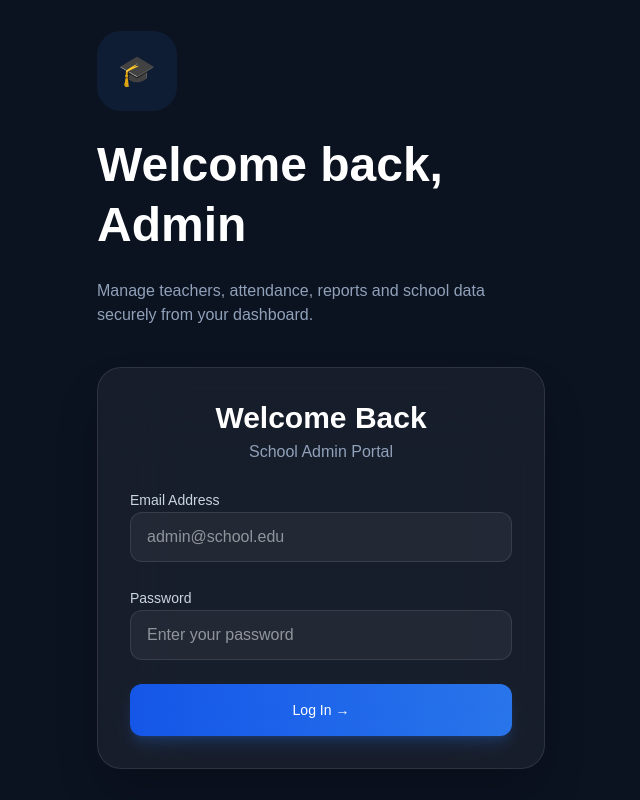
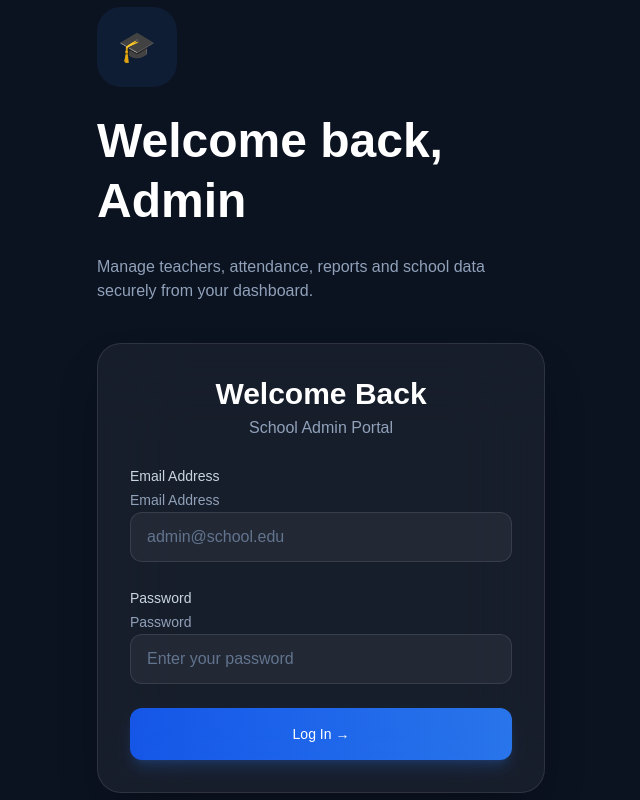
Before and after one commit to tausif1320/school-web, a Next.js app: page /login/admin in a window 1280 px wide. Shown: the whole page, without its empty margins (319-959 px from the left). Built offline with nearby package versions, Linux system fonts and the light colour scheme.

Commit message:
role selection inputs changed

```diff
--- a/src/app/login/admin/page.tsx
+++ b/src/app/login/admin/page.tsx
@@ -2,6 +2,7 @@
 
 import { useRouter } from "next/navigation";
 import Button from "@/components/ui/Button";
+import Input from "@/components/ui/Input";
 
 export default function AdminLogin() {
   const router = useRouter();
@@ -34,20 +35,18 @@ export default function AdminLogin() {
 
           <div className="space-y-2">
             <label className="text-sm text-slate-300">Email Address</label>
-            <input
+            <Input
+              label="Email Address"
               type="email"
-              placeholder="admin@school.edu"
-              className="w-full px-4 py-3 rounded-xl bg-white/5 border border-white/10 focus:outline-none focus:ring-2 focus:ring-blue-500"
-            />
+              placeholder="admin@school.edu"            />
           </div>
 
           <div className="space-y-2">
             <label className="text-sm text-slate-300">Password</label>
-            <input
+            <Input
+              label="Password"
               type="password"
-              placeholder="Enter your password"
-              className="w-full px-4 py-3 rounded-xl bg-white/5 border border-white/10 focus:outline-none focus:ring-2 focus:ring-blue-500"
-            />
+              placeholder="Enter your password"            />
           </div>
 
           <Button
--- a/src/app/login/teacher/page.tsx
+++ b/src/app/login/teacher/page.tsx
@@ -2,6 +2,7 @@
 
 import { useRouter } from "next/navigation";
 import Button from "@/components/ui/Button";
+import Input from "@/components/ui/Input";
 
 export default function TeacherLogin() {
   const router = useRouter();
@@ -34,19 +35,19 @@ export default function TeacherLogin() {
 
           <div className="space-y-2">
             <label className="text-sm text-slate-300">Email Address</label>
-            <input
+            <Input
+              label="Email Address"
               type="email"
               placeholder="teacher@school.edu"
-              className="w-full px-4 py-3 rounded-xl bg-white/5 border border-white/10 focus:outline-none focus:ring-2 focus:ring-blue-500"
             />
           </div>
 
           <div className="space-y-2">
             <label className="text-sm text-slate-300">Password</label>
-            <input
+            <Input
+              label="Password"
               type="password"
               placeholder="Enter your password"
-              className="w-full px-4 py-3 rounded-xl bg-white/5 border border-white/10 focus:outline-none focus:ring-2 focus:ring-blue-500"
             />
           </div>
 
--- a/src/app/teacher/profile/page.tsx
+++ b/src/app/teacher/profile/page.tsx
@@ -70,6 +70,7 @@ export default function TeacherProfilePage() {
                 setTemp(profile);
                 setEditing(true);
               }}
+              ripple
               variant="primary"
               className="flex-1"
             >
@@ -84,6 +85,7 @@ export default function TeacherProfilePage() {
             </button>
 
             <Button
+              ripple
               onClick={handleLogout}
               variant="danger"
               className="flex-1"
--- a/src/components/ui/Input.tsx
+++ b/src/components/ui/Input.tsx
@@ -1,31 +1,48 @@
-type Props = {
+"use client";
+
+import clsx from "clsx";
+
+type InputProps = {
   label?: string;
-  value: string;
-  onChange: (v: string) => void;
-  type?: string;
+  type?: "text" | "email" | "password" | "number" | "tel";
+  value?: string;
+  onChange?: (e: React.ChangeEvent<HTMLInputElement>) => void;
   placeholder?: string;
+  error?: string;
+  disabled?: boolean;
 };
 
 export default function Input({
   label,
+  type = "text",
   value,
   onChange,
-  type = "text",
   placeholder,
-}: Props) {
+  error,
+  disabled,
+}: InputProps) {
   return (
     <div className="space-y-1">
       {label && (
-        <label className="text-xs text-slate-400">{label}</label>
+        <label className="text-sm text-slate-400">{label}</label>
       )}
 
       <input
         type={type}
         value={value}
+        onChange={onChange}
         placeholder={placeholder}
-        onChange={(e) => onChange(e.target.value)}
-        className="w-full bg-black/40 border border-white/10 rounded-lg px-3 py-2 text-sm text-white outline-none focus:border-blue-500/40"
+        disabled={disabled}
+        className={clsx(
+          "w-full px-4 py-3 rounded-xl bg-white/5 border text-white outline-none transition",
+          "border-white/10 focus:border-blue-500/50 focus:ring-2 focus:ring-blue-500/20",
+          "placeholder:text-slate-500",
+          "disabled:opacity-50 disabled:cursor-not-allowed",
+          error && "border-red-500/50 focus:ring-red-500/30"
+        )}
       />
+
+      {error && <p className="text-xs text-red-400">{error}</p>}
     </div>
   );
 }
```
